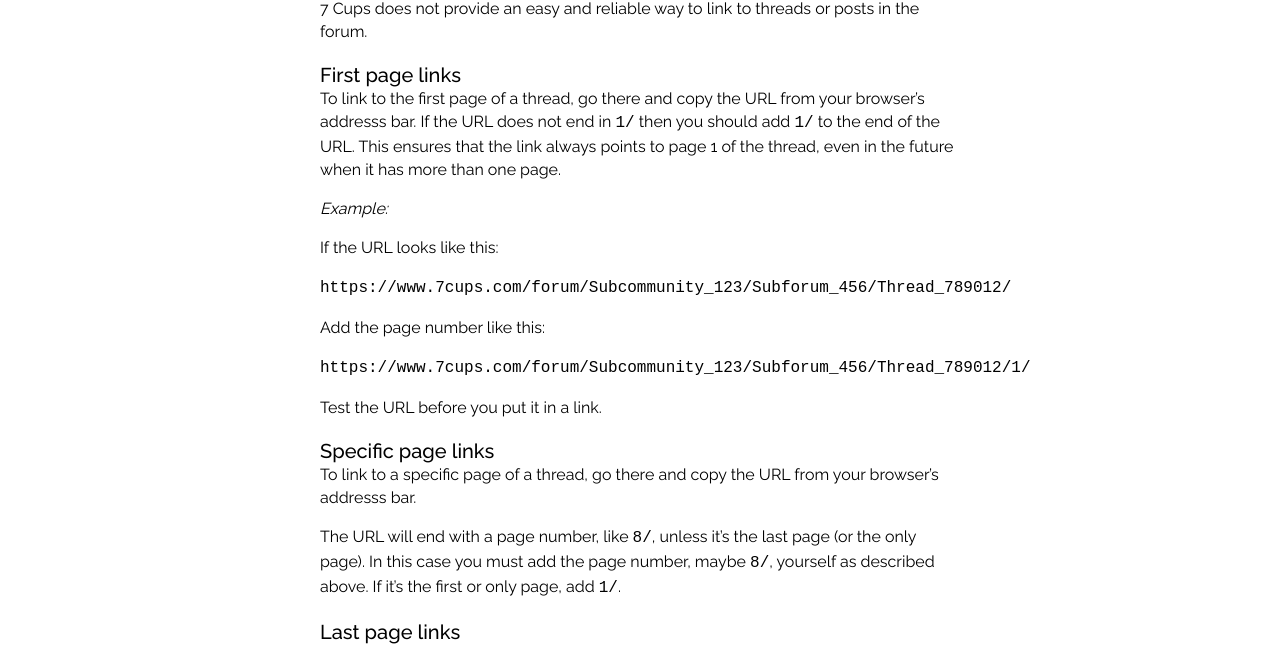
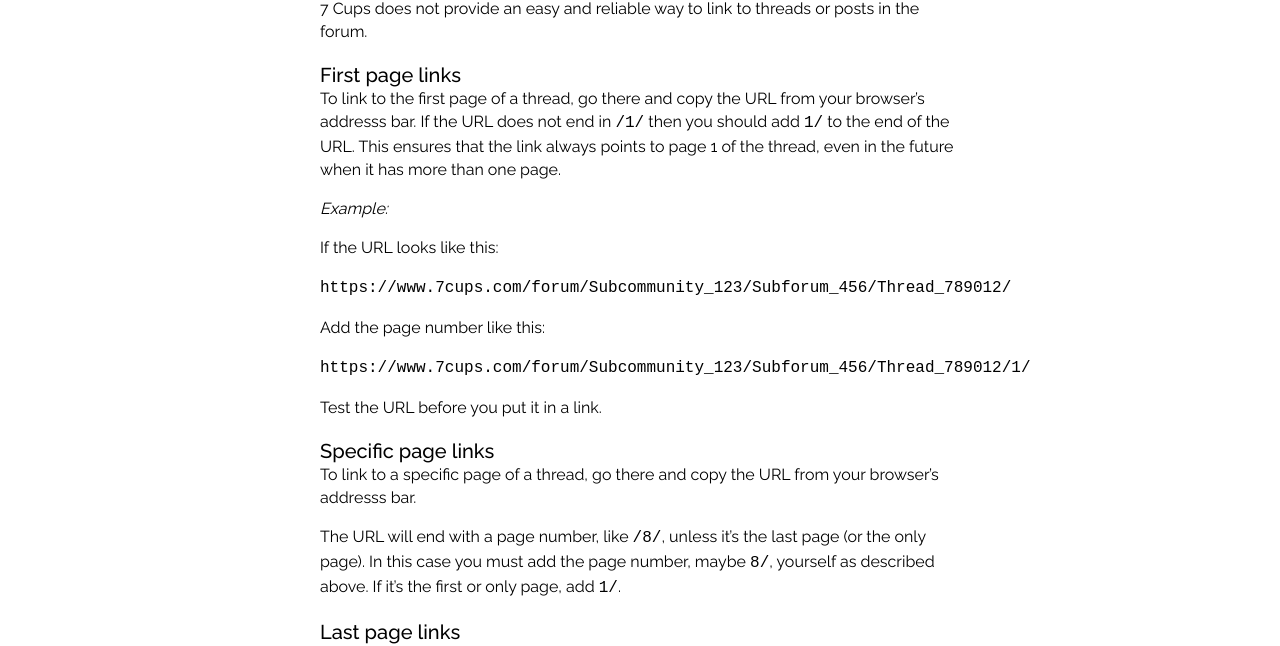
Before and after one commit to RarelyCharlie/rarelycharlie.github.io, a Jekyll site: the page built from _howto/forumlink.md, in a window 1280 px wide and 900 px high. Shown: the part 115-761 px from the top of the window. Built offline with Jekyll 4.4.1, drawn with Linux system fonts in a browser that asks for light colours.

Commit message:
improve examples

```diff
--- a/_howto/forumlink.md
+++ b/_howto/forumlink.md
@@ -9,7 +9,7 @@ feedback: "https://www.7cups.com/@RarelyCharlie"
 ### First page links
 
 To link to the first page of a thread, go there and copy the URL from your browser's addresss bar.
-If the URL does not end in `1/` then you should add `1/` to the end of the URL. This ensures that the
+If the URL does not end in `/1/` then you should add `1/` to the end of the URL. This ensures that the
 link always points to page 1 of the thread, even in the future when it has more than one page.
 
 *Example:*
@@ -28,7 +28,7 @@ Test the URL before you put it in a link.
 
 To link to a specific page of a thread, go there and copy the URL from your browser's addresss bar.
 
-The URL will end with a page number, like `8/`, unless it's the last page (or the only page). In this case you
+The URL will end with a page number, like `/8/`, unless it's the last page (or the only page). In this case you
 must add the page number, maybe `8/`, yourself as described above. If it's the first or only page, add `1/`.
 
 ### Last page links
```
